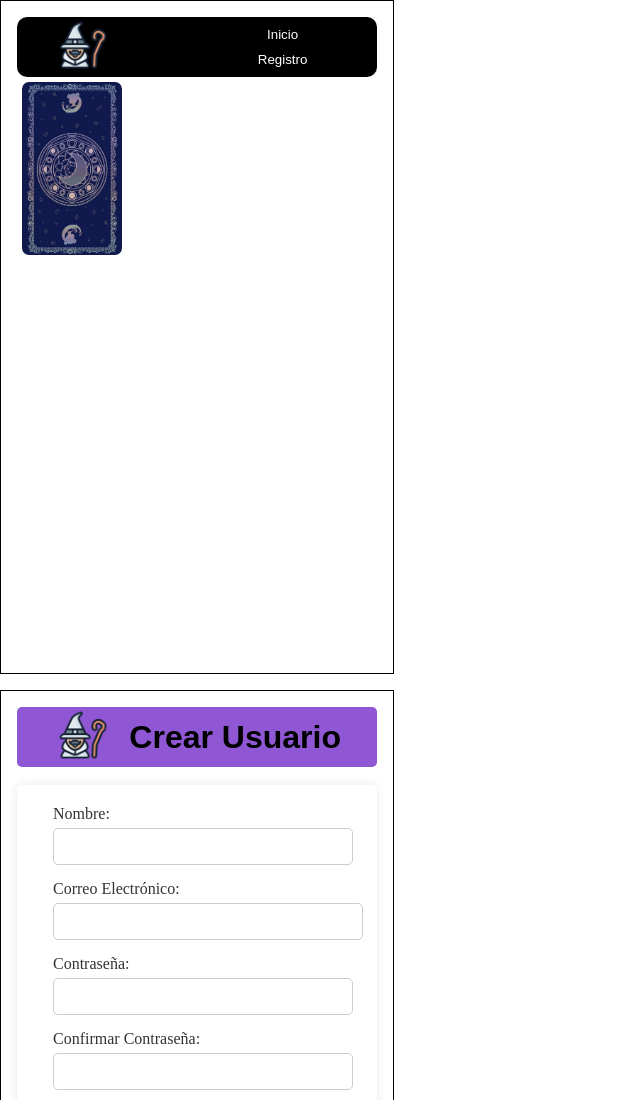
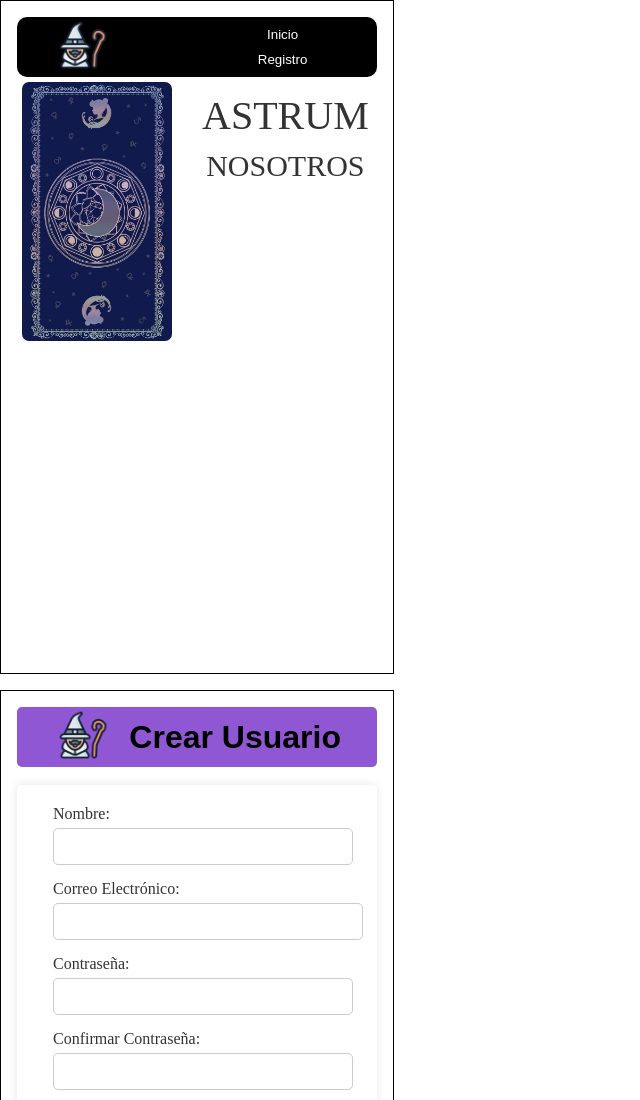
Before and after one commit to EmanuelRS0/AplicacionMovil, a website built with Parcel: page dev/index.html in a window 1280 px wide. Shown: the top 1100 px of the page, without its empty margins (0-640 px from the left). Built offline with nearby package versions, Linux system fonts and the light colour scheme.

Commit message:
Configuracion
Se configuran varias cosas

```diff
--- a/dev/css/main.css
+++ b/dev/css/main.css
@@ -526,9 +526,10 @@ button:hover {
 .carrusel-container {
   width: 100%;
   overflow: hidden;
-  position: relative;
+  position: absolute;
   border-radius: 7px;
   padding: 5px;
+  display: flex;
 }
 
 .slide {
@@ -541,7 +542,7 @@ button:hover {
 }
 
 .slide img {
-  width: 100px;
+  width: 150px;
   height: auto;
   border-radius: 7px;
 }
@@ -552,7 +553,7 @@ button:hover {
 
 .tooltip {
   visibility: hidden;
-  width: 200px;
+  width: auto;
   background-color: #f5f5f5;
   color: #333;
   text-align: left;
@@ -564,9 +565,31 @@ button:hover {
   z-index: 1;
   opacity: 0;
   transition: opacity 0.3s;
+  overflow-y: auto; /* Agrega scroll vertical */
+  max-height: 150px; /* Altura máxima antes de aparecer el scroll */
 }
 
 .texto-con-tooltip:hover .tooltip {
   visibility: visible;
   opacity: 1;
 }
+.right{
+  text-align: center;
+  position: relative;
+  float:right;
+  margin-left: 20px;
+  display: block;
+}
+.texto-fuera {
+  font-size: 40px;
+  padding-left: 15%;
+  padding: 10px;
+  text-align:center;
+}
+.nos{
+  font-size: 30px;
+  padding-left: 15%;
+  padding: 10px;
+  text-align:center;
+
+}
--- a/dev/index.html
+++ b/dev/index.html
@@ -18,6 +18,7 @@
             </div>
         </div>
         <div class="carrusel-container">
+
             <div class="slide active">
                 <img src="img/Carta4.jpg" alt="Imagen 1">
             </div>
@@ -27,7 +28,20 @@
             <div class="slide">
                 <img src="img/Carta3.jpg" alt="Imagen 3">
             </div>
+            <div class="right">
+                <div class="texto-fuera">ASTRUM</div>
+                <div class="texto-con-tooltip">
+                    <span class="nos">NOSOTROS</span>
+                    <div class="scrollable-chat">
+                        <div class="tooltip">
+                        Sumérgete en nuestro universo mágico donde los secretos del tarot se entrelazan con la sabiduría de nuestros especialistas. Con nuestra aplicación, descubre un camino iluminado por las estrellas y guiado por manos expertas, que te conducirá hacia la realización personal y la claridad espiritual que buscas.
+                        </div>
+                    </div>
+                </div>
         </div>
+
+        </div>
+
     </section>
     <section class="seccion" id="seccion_2">
         <div class="header1">
```
